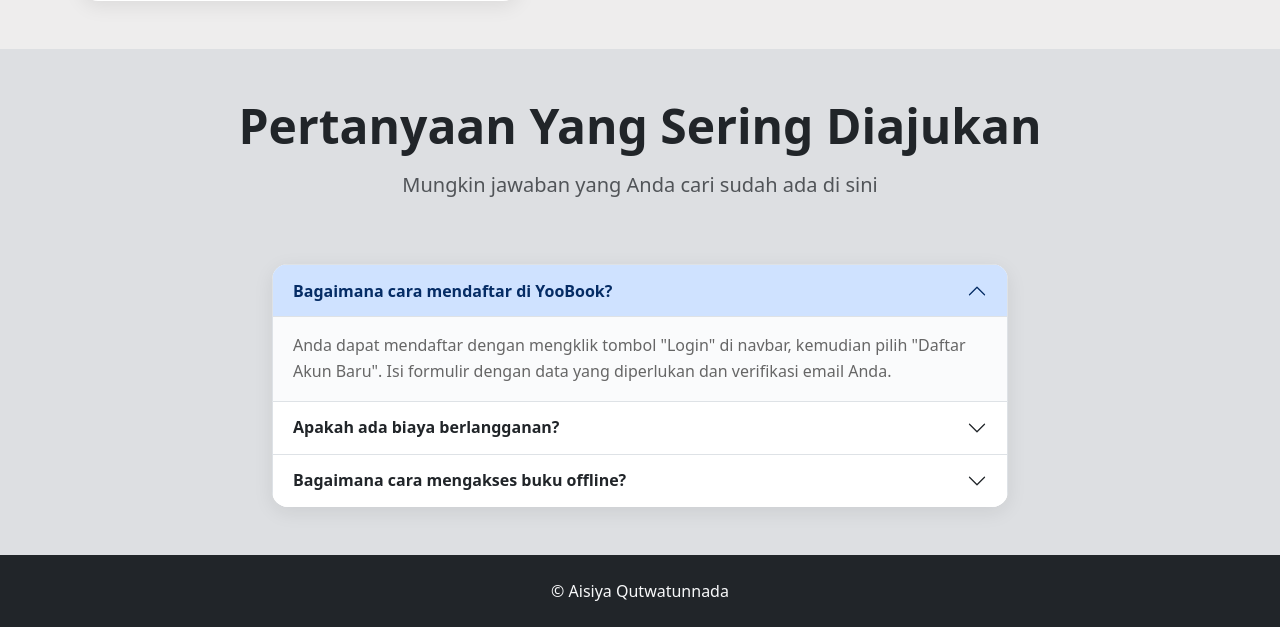
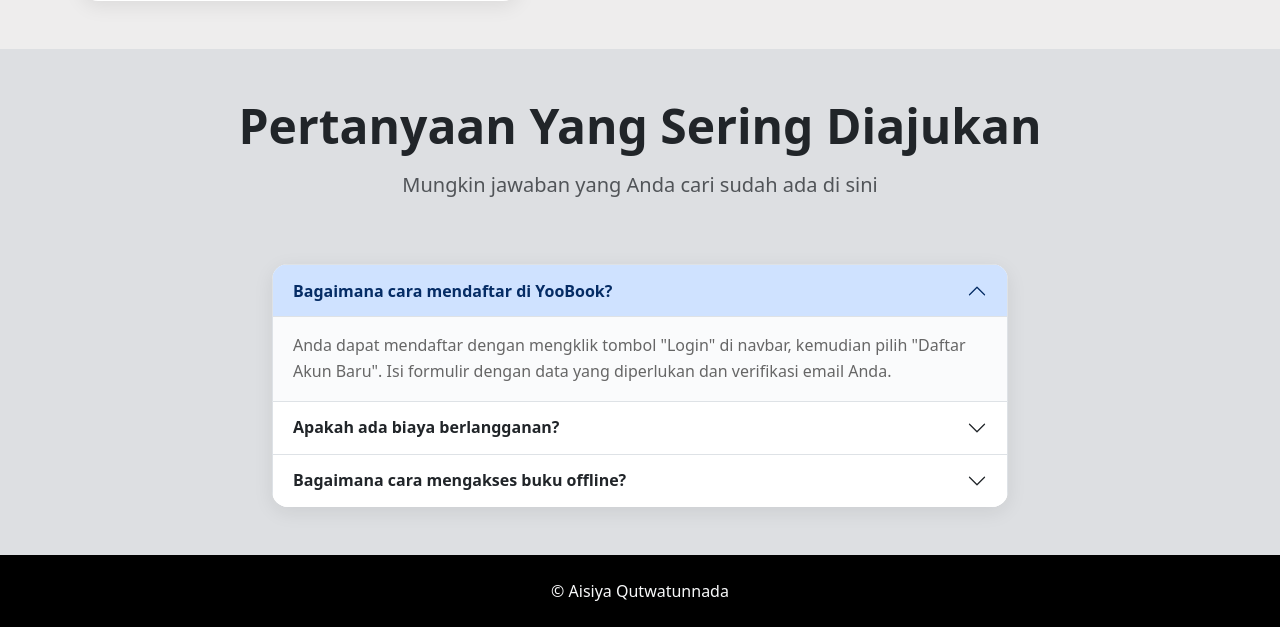
Before and after one commit to Yoochan45/YooBook, a website: page contact.html in a window 1280 px wide. Shown: the part 1212-1839 px from the top of the page. Drawn offline with nearby package versions, Linux system fonts and the light colour scheme.

Commit message:
memperbaiki duplikat code, memperbaiki konsistensi warna footer

```diff
--- a/contact.html
+++ b/contact.html
@@ -318,7 +318,7 @@
     </main>
 
     <!-- BAGIAN FOOTER -->
-    <footer class="bg-dark text-light py-4">
+    <footer class="text-light py-4">
     <div class="container text-center">
         <p class="mb-0">&copy; Aisiya Qutwatunnada</p>
     </div>
```
Also changed, not shown: about.html (+1 -1 lines), portofolio.html (+1 -1 lines), product.html (+0 -5 lines).
